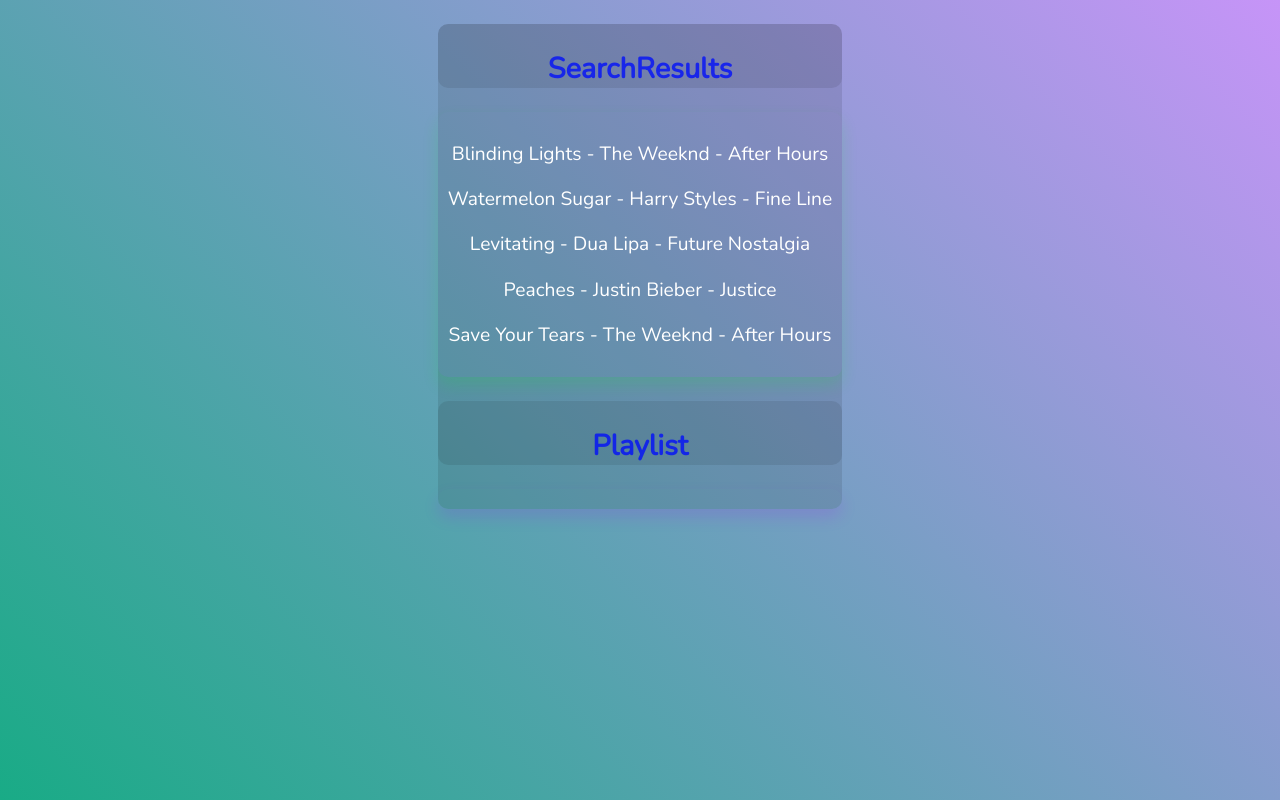
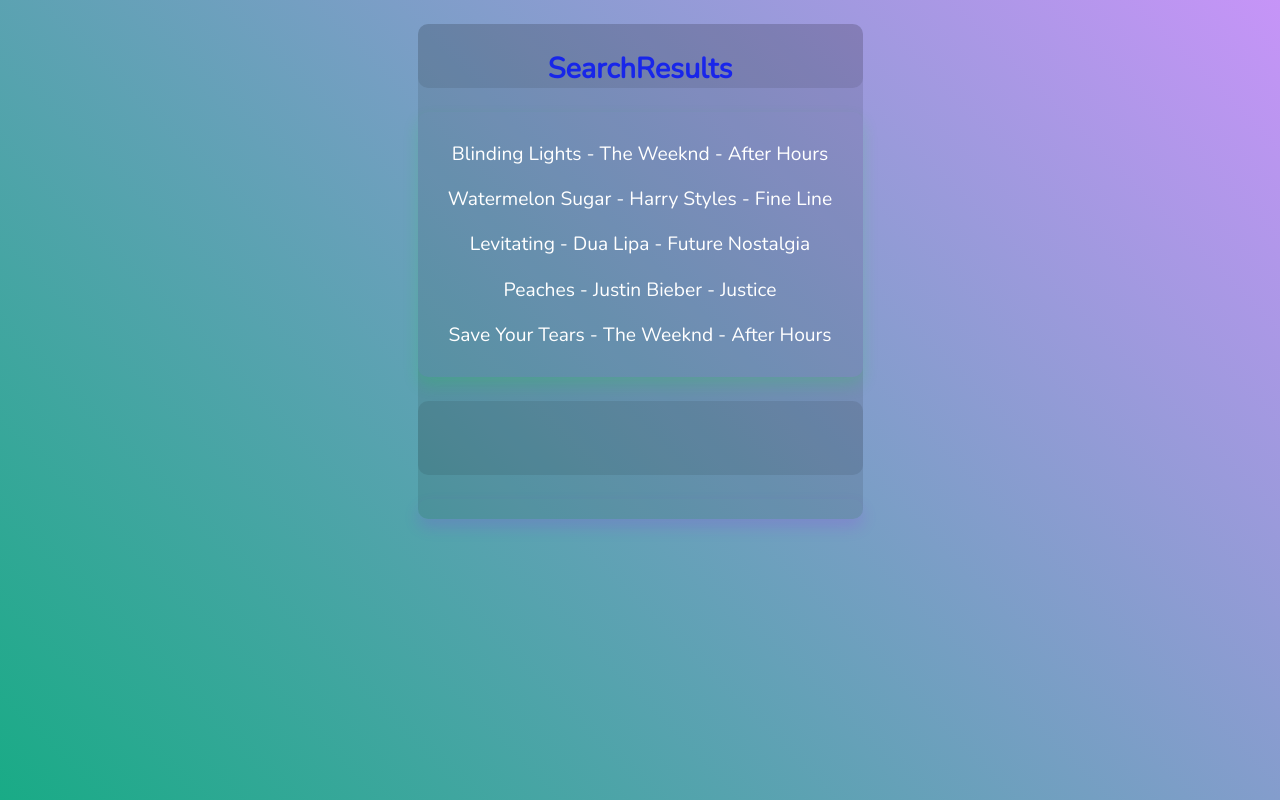
Before and after one commit to searsam1/jammmin-v2, a React (Create React App) app: page / in a window 1280 px wide. Built offline with nearby package versions, Linux system fonts and the light colour scheme.

Commit message:
added playlist renaming

```diff
--- a/src/App.css
+++ b/src/App.css
@@ -19,3 +19,15 @@
     background-color: rgba(0, 0, 0, 0.088);
     border-radius: 10px;
 }
+
+.App .playlistName {
+    background: none;
+    border: none;
+    font-size: larger;
+    font-family: 'Nunito', sans-serif;
+    text-align: center;
+}
+
+.App .playlistName:focus {
+    outline: none;
+}
--- a/src/App.js
+++ b/src/App.js
@@ -3,19 +3,22 @@
 import data from "./testData.json"
 import Playlist from './components/playlist/playlist';
 import { useState } from 'react';
+import { v4 as uuidv4 } from 'uuid';
 
 function App() {
 
   const [playlist, setPlaylist] = useState([])
 
   const addTrackToPlaylist = (track) => {
-    const newTrack = { ...track, id: Date.now() };
+    const newTrack = { ...track, id: uuidv4() };
     setPlaylist((prev) => [...prev, newTrack])
   }
 
   const removeTrackFromPlaylist = (track) => {
     setPlaylist((prev) => prev.filter((t) => t.id !== track.id))
   }
+
+  const [playlistName, setPlaylistName] = useState("")
 
   return (
     <div className="App">
@@ -25,10 +28,17 @@
           onClickFunction={addTrackToPlaylist}
           tracks={data}
         />
-        <h2>Playlist</h2>
+        <h2>
+          <input
+            className='playlistName'
+            value={playlistName}
+            onChange={(({target}) => setPlaylistName(target.value))}
+          />
+        </h2>
         <Playlist
           tracks={playlist}
           onClickFunction={removeTrackFromPlaylist}
+          playlistName={playlistName}
         />
       </header>
     </div>
--- a/src/components/playlist/playlist.js
+++ b/src/components/playlist/playlist.js
@@ -2,10 +2,11 @@
 import "./playlist.css"
 
 function Playlist(props) {
-    const { tracks, onClickFunction } = props
+    const { tracks, onClickFunction, playlistName } = props
     if (tracks) {
         return (
             <div className="playlist">
+                {playlistName}
                 <TrackList
                     tracks={tracks}
                     onClickFunction={onClickFunction}
--- a/src/components/tracklist/tracklist.css
+++ b/src/components/tracklist/tracklist.css
@@ -1,4 +1,5 @@
 
 .tracks {
     list-style-type: none;
+    cursor: pointer;
 }
```
